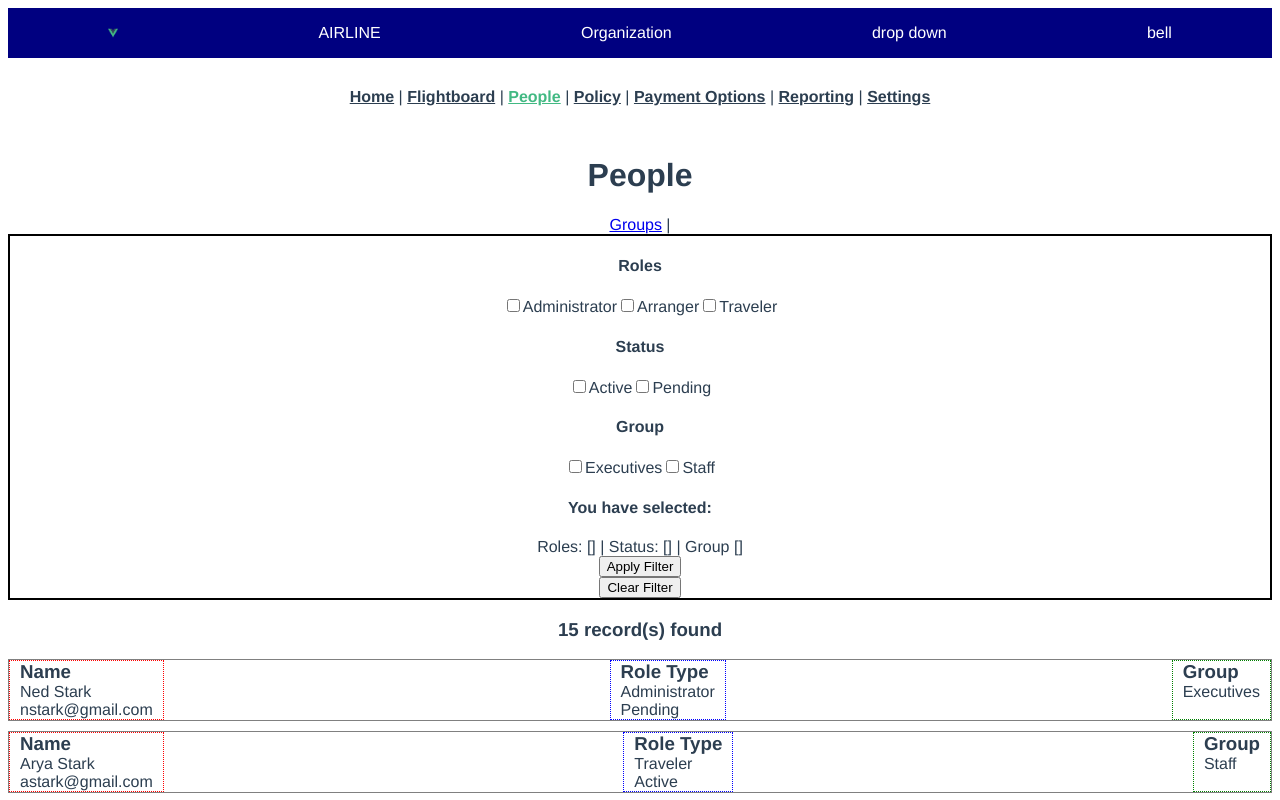
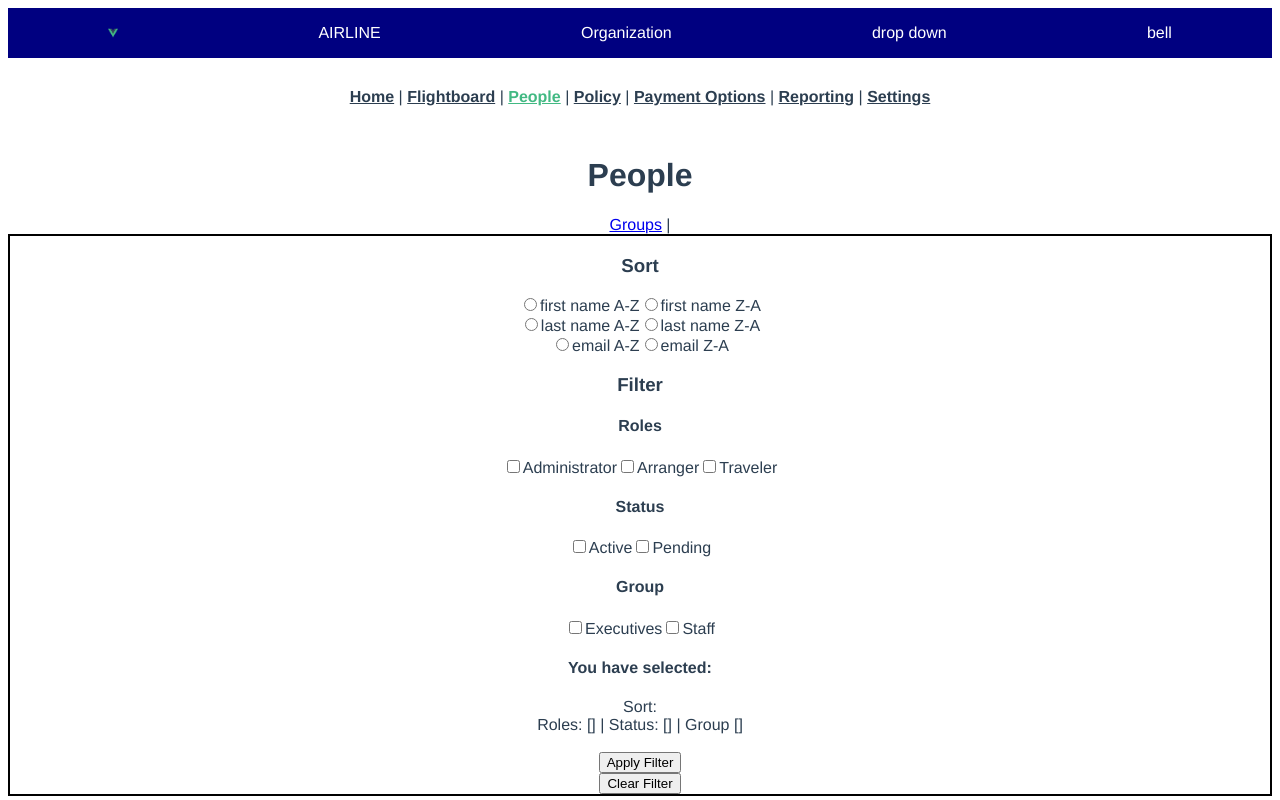
Before and after one commit to yakubova92/d-trial, a Vue app: page /people in a window 1280 px wide. Shown: the top 800 px of the page. Built offline with nearby package versions, Linux system fonts and the light colour scheme; data requests are answered from the project's data file.

Commit message:
added sort functionality

```diff
--- a/src/components/PeopleSortNFilter.vue
+++ b/src/components/PeopleSortNFilter.vue
@@ -1,6 +1,24 @@
 <template>
   <div class="people-sort-filter">
     <form id='roles' @submit.prevent="applyFilter">
+      <h3> Sort </h3>
+      <input type="radio" id="first-az" value="first name A-Z" v-model="sortSelection">
+      <label for="fist-az">first name A-Z</label>
+      <input type="radio" id="first-za" value="first name Z-A" v-model="sortSelection">
+      <label for="first-za">first name Z-A</label>
+      <br>
+      <input type="radio" id="last-az" value="last name A-Z" v-model="sortSelection">
+      <label for="last-az">last name A-Z</label>
+      <input type="radio" id="last-za" value="last name Z-A" v-model="sortSelection">
+      <label for="last-za">last name Z-A</label>
+      <br>
+      <input type="radio" id="email" value="email A-Z" v-model="sortSelection">
+      <label for="email-az">email A-Z</label>
+      <input type="radio" id="email-za" value="email Z-A" v-model="sortSelection">
+      <label for="email-za">email Z-A</label>
+      <br>
+
+      <h3> Filter </h3>
       <h4> Roles </h4>
       <input type="checkbox" id="administrator" value="Administrator" v-model="checkedRoles">
       <label for="administrator">Administrator</label>
@@ -24,7 +42,8 @@
       <label for="staff">Staff</label>
       <br>
       <h4> You have selected: </h4>
-      <span>Roles: {{ checkedRoles }} | Status: {{ checkedStatus }} | Group {{ checkedGroup }}</span>
+      <div>Sort: {{ sortSelection }} </div>
+      <div>Roles: {{ checkedRoles }} | Status: {{ checkedStatus }} | Group {{ checkedGroup }}</div>
       <br>
       <button type="submit">Apply Filter</button>
     </form>
@@ -39,6 +58,7 @@ export default {
   name: 'PeopleSortNFilter',
   data() {
     return {
+      sortSelection: '',
       checkedRoles: [],
       checkedStatus: [],
       checkedGroup: [],
@@ -55,12 +75,14 @@ export default {
       'CLEAR_FILTER'
     ]),
     applyFilter: function () {
+      const selectedSort = this._data.sortSelection
       const selectedFilters = {
         role: this._data.checkedRoles,
         status: this._data.checkedStatus,
         group: this._data.checkedGroup
       }
-      this.APPLY_FILTER(selectedFilters)
+      const filterInfo = {selectedSort, selectedFilters}
+      this.APPLY_FILTER(filterInfo)
     },
     clearFilter: function () {
       this._data.checkedRoles = []
--- a/src/store.js
+++ b/src/store.js
@@ -24,6 +24,8 @@ export default new Vuex.Store({
   getters: {
     filterPeople: state => {
       let people = state.people
+      const sortBy = state.sortBy
+
       if (state.filterBy.role.length){ // if roles were selected in the filter
         people = people.filter((person) => { // find people who match those roles
           if(state.filterBy.role.indexOf(person.role) !== -1) return person
@@ -40,6 +42,50 @@ export default new Vuex.Store({
         })
       }
       // add sorting logic here
+      people = people.sort(function (a, b){
+        let A;
+        let B;
+        switch (sortBy) {
+          case 'first name A-Z':
+            A = a.first.toUpperCase();
+            B = b.first.toUpperCase();
+            if (A < B) return -1;
+            if (A > B) return 1;
+            return 0;
+          case 'first name Z-A':
+            A = a.first.toUpperCase();
+            B = b.first.toUpperCase();
+            if (A > B) return -1;
+            if (A < B) return 1;
+            return 0;
+          case 'last name A-Z':
+            A = a.last.toUpperCase();
+            B = b.last.toUpperCase();
+            if (A < B) return -1;
+            if (A > B) return 1;
+            return 0;
+          case 'last name Z-A':
+            A = a.last.toUpperCase();
+            B = b.last.toUpperCase();
+            if (A > B) return -1;
+            if (A < B) return 1;
+            return 0;
+          case 'email A-Z':
+            A = a.email.toUpperCase();
+            B = b.email.toUpperCase();
+            if (A < B) return -1;
+            if (A > B) return 1;
+            return 0;
+          case 'email Z-A':
+            A = a.email.toUpperCase();
+            B = b.email.toUpperCase();
+            if (A > B) return -1;
+            if (A < B) return 1;
+            return 0;
+          default:
+            break;
+        }
+      })
       return people;
     },
     groups: state => {
@@ -61,10 +107,12 @@ export default new Vuex.Store({
     },
     APPLY_FILTER: (state, payload) => {
       const result = {role: [], status: [], group: []}
-      result.role = payload.role;
-      result.status = payload.status;
-      result.group = payload.group;
+      result.role = payload.selectedFilters.role;
+      result.status = payload.selectedFilters.status;
+      result.group = payload.selectedFilters.group;
       state.filterBy = {...state.filterBy, ...result};
+      state.sortBy = payload.selectedSort
+      console.log('state.sortBy', state.sortBy)
     },
     CLEAR_FILTER: (state) => {
       state.filterBy = {
```
